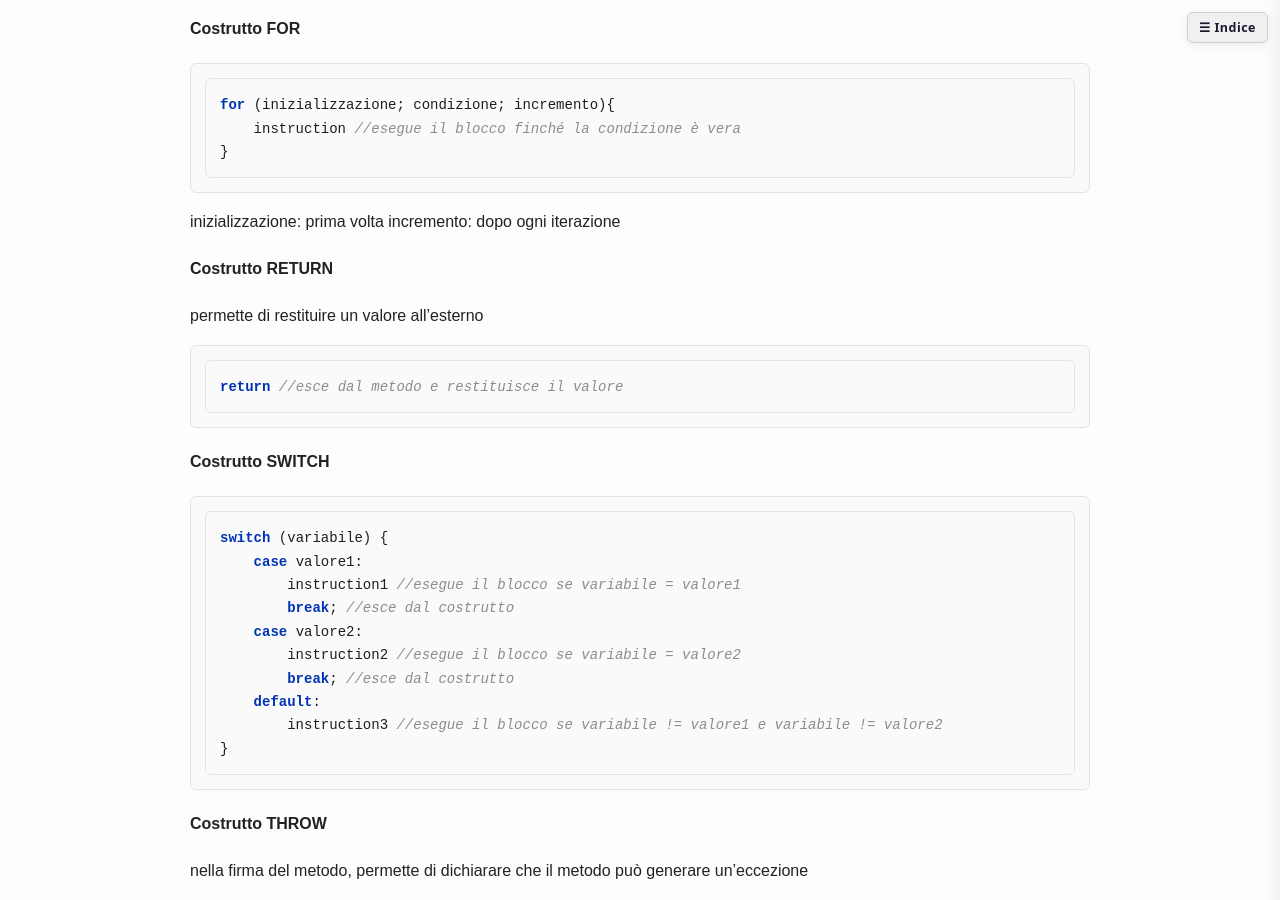
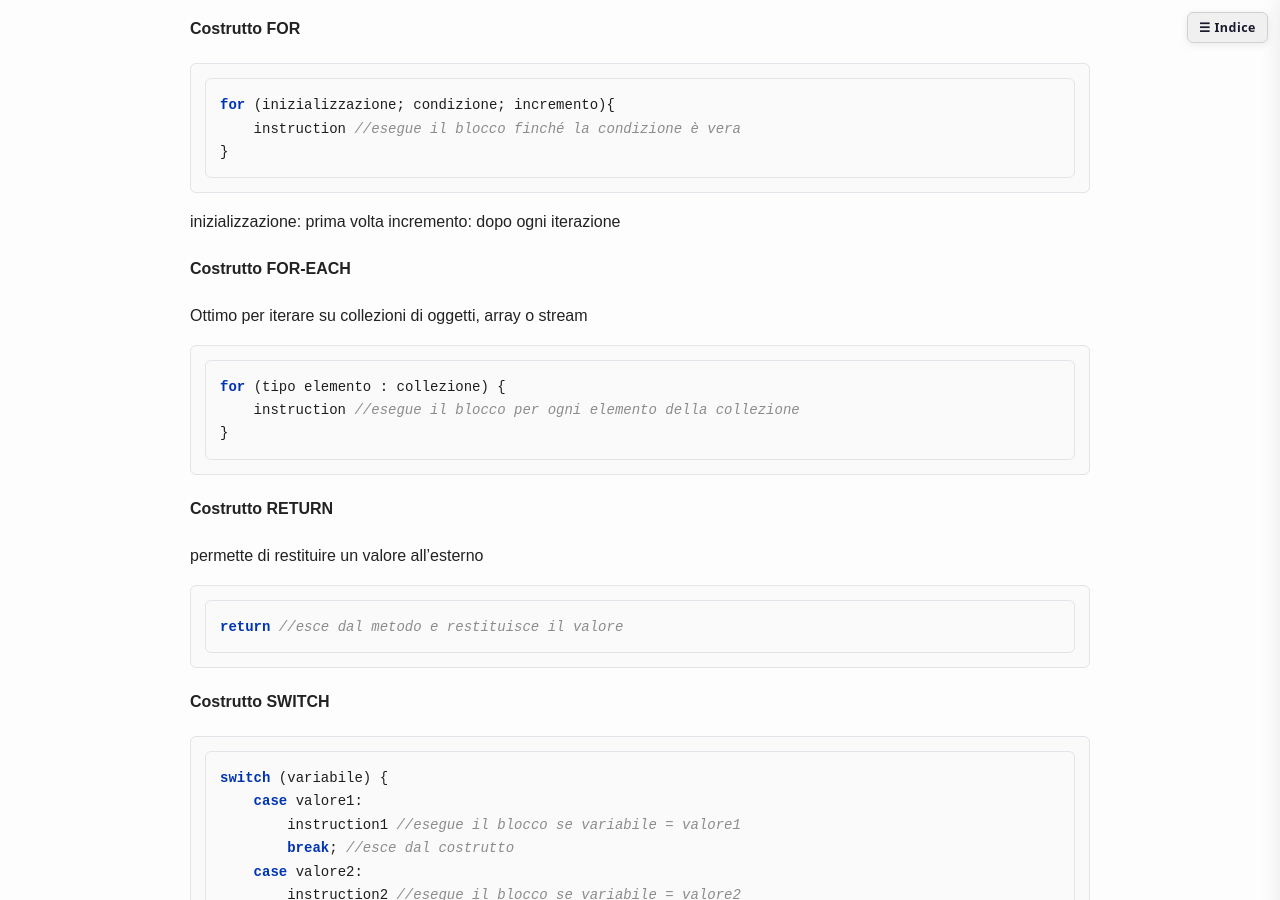
Before and after one commit to comarandr/comarandr.github.io, a Jekyll site: the page built from linguaggi/java.md, in a window 1280 px wide and 900 px high, scrolled down 3350 px. Built offline with Jekyll 4.4.1, drawn with Linux system fonts in a browser that asks for light colours; some of the changed text lies outside the part shown.

Commit message:
aggiunte sui cicli

````diff
--- a/linguaggi/java.md
+++ b/linguaggi/java.md
@@ -154,6 +154,16 @@ for (inizializzazione; condizione; incremento){
 inizializzazione: prima volta
 incremento: dopo ogni iterazione
 
+#### Costrutto FOR-EACH
+
+Ottimo per iterare su collezioni di oggetti, array o stream
+
+```java
+for (tipo elemento : collezione) {
+    instruction //esegue il blocco per ogni elemento della collezione
+}
+```
+
 #### Costrutto RETURN
 
 permette di restituire un valore all'esterno
@@ -163,8 +173,6 @@ return //esce dal metodo e restituisce il valore
 ```
 
 #### Costrutto SWITCH
-
-
 
 ```java
 switch (variabile) {
@@ -211,6 +219,13 @@ esempio:
 (x, y) -> { return x + y; }
 
 Predicate<Integer> isEven = num -> num % 2 == 0
+```
+
+#### ForEach con lambda
+
+```java
+List<Integer> numeri = Arrays.asList(1, 2, 3, 4, 5, 6);
+numeri.forEach(n -> System.out.println(n));
 ```
 
 ### Tipi di variabili
````
Also changed, not shown: other parts of linguaggi/java.md (+2 -1 lines).
